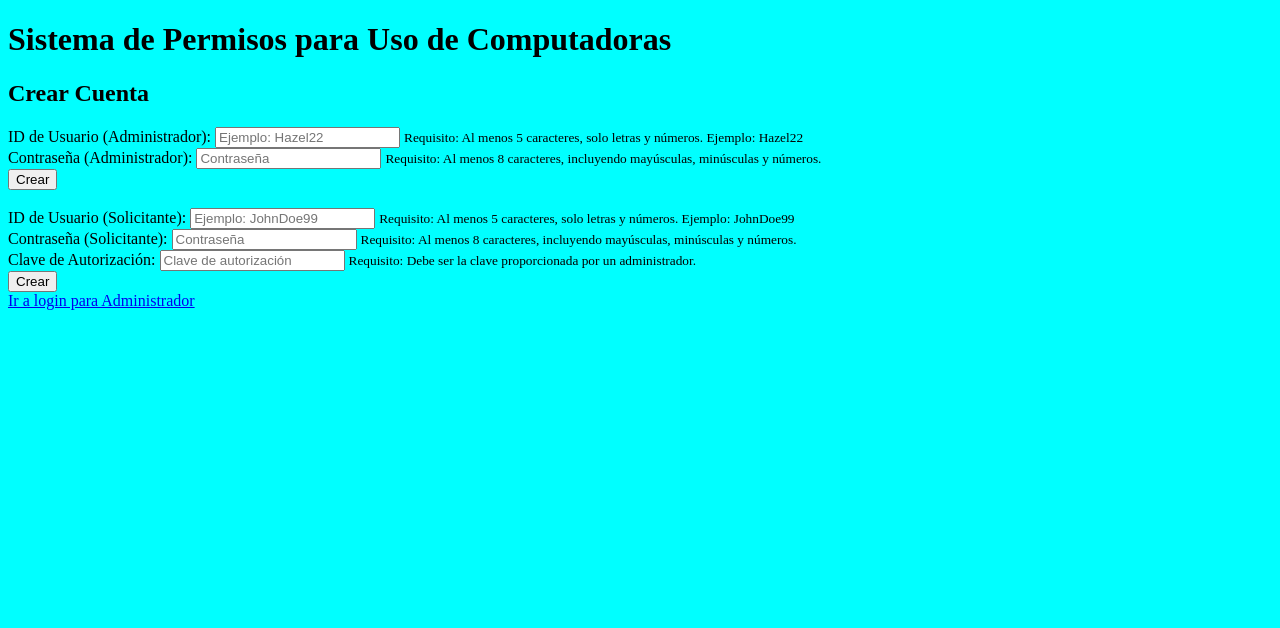
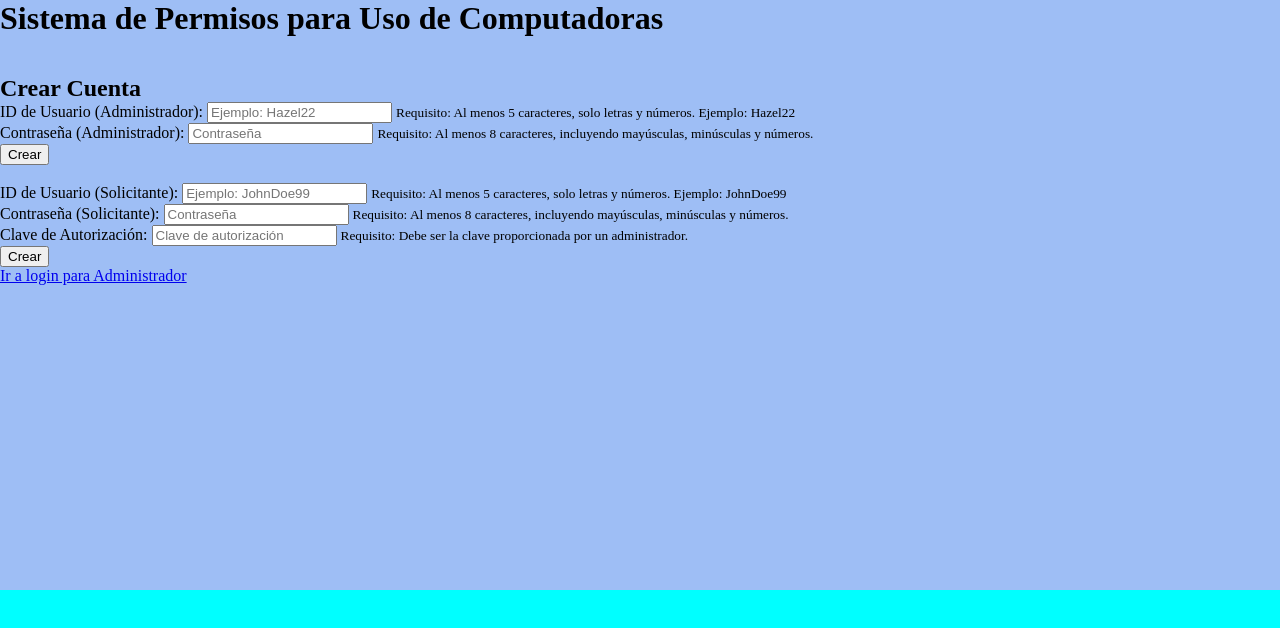
Before and after one commit to HazelCaballero/Sistema-de-Permisos-para-Uso-de-Computadoras-Acad-micas-By-Hazel, a website: page public/pages/index.html in a window 1280 px wide. Drawn offline with Linux system fonts and the light colour scheme.

Commit message:
avance css

```diff
--- a/public/pages/index.html
+++ b/public/pages/index.html
@@ -7,6 +7,7 @@
     <link rel="stylesheet" href="../styles/index.css">
 </head>
 <body>
+    <div class="globalContainer">
     <!-- Encabezado de la página con el título principal -->
     <header>
         <h1>Sistema de Permisos para Uso de Computadoras</h1>
@@ -62,6 +63,7 @@
         <div class="goLogin">
             <a href="pages/loginPage.html">Ir a login para Administrador</a>
         </div>
+    </div>
     </main>
     <script type="module" src="../js/index.js"></script>
 </body>
--- a/public/styles/index.css
+++ b/public/styles/index.css
@@ -1,3 +1,24 @@
-body{
+* {
+    margin: 0px;
+}
+body {
     background-color: aqua;
 }
+
+.globalContainer {
+    background-color: rgb(158, 190, 245);
+    display: grid;
+    grid-template-columns: 1fr 1fr;
+    grid-template-rows: 75px 515px;
+    grid-template-areas:
+        "header header"
+        "main main";
+}
+
+header {
+    grid-area: header;
+}
+
+main {
+    grid-area: main;
+}
```
